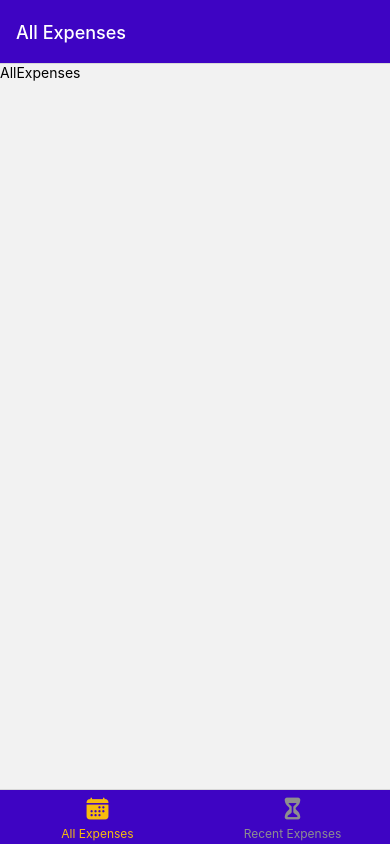
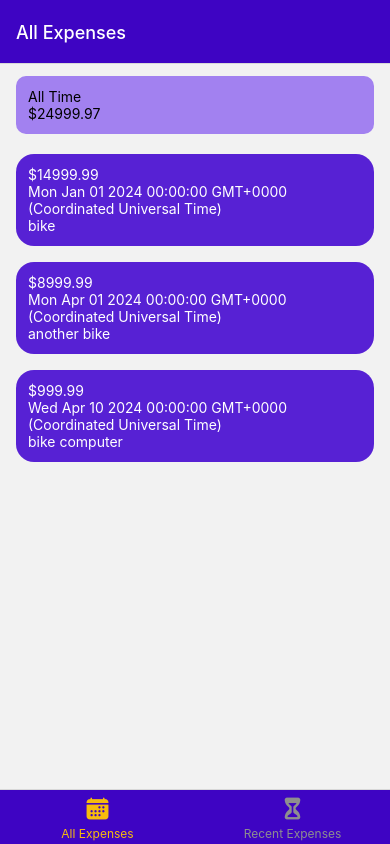
Before and after one commit to DmytroKhrishu/ExpenseTrackerApp, a React Native app: screen /AllExpenses in a window 390 px wide. Built offline with nearby package versions, Linux system fonts and the light colour scheme.

Commit message:
added expenses components and logic for outputting dummy expenses

```diff
--- /dev/null
+++ b/components/ExpensesOutput/ExpenseItem.js
@@ -0,0 +1,27 @@
+import { StyleSheet, Text, View } from 'react-native';
+import { GlobalStyles } from '../../constants/styles';
+
+export default function ExpenseItem({ amount, date, description }) {
+  return (
+    <View style={styles.itemContainer}>
+      <Text style={styles.itemText}>${amount}</Text>
+      <Text style={styles.itemText}>{date.toString()}</Text>
+      <Text style={styles.itemText}>{description}</Text>
+    </View>
+  );
+}
+
+const styles = StyleSheet.create({
+  itemContainer: {
+    flex: 1,
+    marginVertical: 8,
+    marginHorizontal: 16,
+    padding: 12,
+    borderRadius: 18,
+    backgroundColor: GlobalStyles.colors.primary400,
+  },
+  itemText: {
+    color: 'white',
+
+  },
+});
--- /dev/null
+++ b/components/ExpensesOutput/ExpensesList.js
@@ -0,0 +1,16 @@
+import { FlatList, Text, View } from 'react-native';
+import ExpenseItem from './ExpenseItem';
+
+function renderExpenseItem(itemData) {
+  return (
+    <ExpenseItem
+      amount={itemData.item.amount}
+      date={itemData.item.date.toString()}
+      description={itemData.item.description}
+    />
+  );
+}
+
+export default function ExpensesList({ expenses }) {
+  return <FlatList data={expenses} renderItem={renderExpenseItem} />;
+}
--- /dev/null
+++ b/components/ExpensesOutput/ExpensesOutput.js
@@ -0,0 +1,33 @@
+import { View } from 'react-native';
+import ExpensesList from './ExpensesList';
+import ExpensesSummary from './ExpensesSummary';
+
+const DUMMY_EXPENSES = [
+  {
+    id: 'e1',
+    description: 'bike',
+    amount: 14999.99,
+    date: new Date('2024-01-01'),
+  },
+  {
+    id: 'e2',
+    description: 'another bike',
+    amount: 8999.99,
+    date: new Date('2024-04-01'),
+  },
+  {
+    id: 'e3',
+    description: 'bike computer',
+    amount: 999.99,
+    date: new Date('2024-04-10'),
+  },
+];
+
+export default function ExpensesOutput({ expenses, expensesPeriod }) {
+  return (
+    <View>
+      <ExpensesSummary periodName={expensesPeriod} expenses={DUMMY_EXPENSES} />
+      <ExpensesList expenses={DUMMY_EXPENSES} />
+    </View>
+  );
+}
--- /dev/null
+++ b/components/ExpensesOutput/ExpensesSummary.js
@@ -0,0 +1,28 @@
+import { StyleSheet, Text, View } from 'react-native';
+import { GlobalStyles } from '../../constants/styles';
+
+export default function ExpensesSummary({ periodName, expenses }) {
+  const expensesSum = expenses.reduce((sum, expense) => {
+    return sum + expense.amount;
+  }, 0);
+
+  return (
+    <View style={styles.summaryContainer}>
+      <Text>{periodName}</Text>
+      <Text>${expensesSum.toFixed(2)}</Text>
+    </View>
+  );
+}
+
+const styles = StyleSheet.create({
+  summaryContainer: {
+    borderRadius: 10,
+    marginVertical: 12,
+    marginHorizontal: 16,
+    padding: 12,
+    backgroundColor: GlobalStyles.colors.primary200,
+  },
+  // summaryText:{
+
+  // }
+});
--- a/screens/AllExpenses.js
+++ b/screens/AllExpenses.js
@@ -1,5 +1,8 @@
-import { Text } from "react-native";
+import { Text, View } from "react-native";
+import ExpensesOutput from "../components/ExpensesOutput/ExpensesOutput";
 
 export default function AllExpenses() {
-  return <Text>AllExpenses</Text>
+  return <View>
+    <ExpensesOutput expensesPeriod={'All Time'} />
+    </View>
 }
--- a/screens/RecentExpenses.js
+++ b/screens/RecentExpenses.js
@@ -1,5 +1,8 @@
-import { Text } from "react-native";
+import { Text, View } from "react-native";
+import ExpensesOutput from "../components/ExpensesOutput/ExpensesOutput";
 
 export default function RecentExpenses() {
-  return <Text>RecentExpenses</Text>
+  return <View>
+    <ExpensesOutput expensesPeriod={'Last 7 days'} />
+    </View>
 }
```
